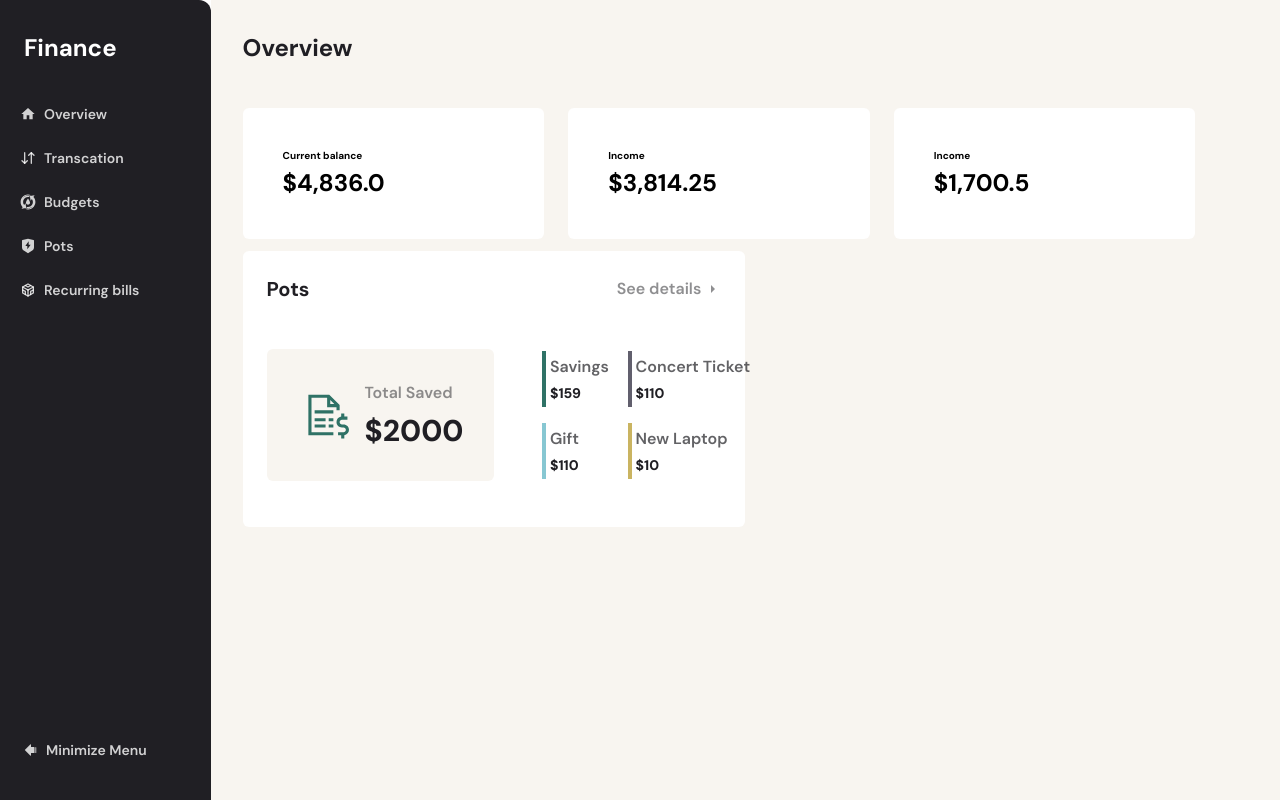
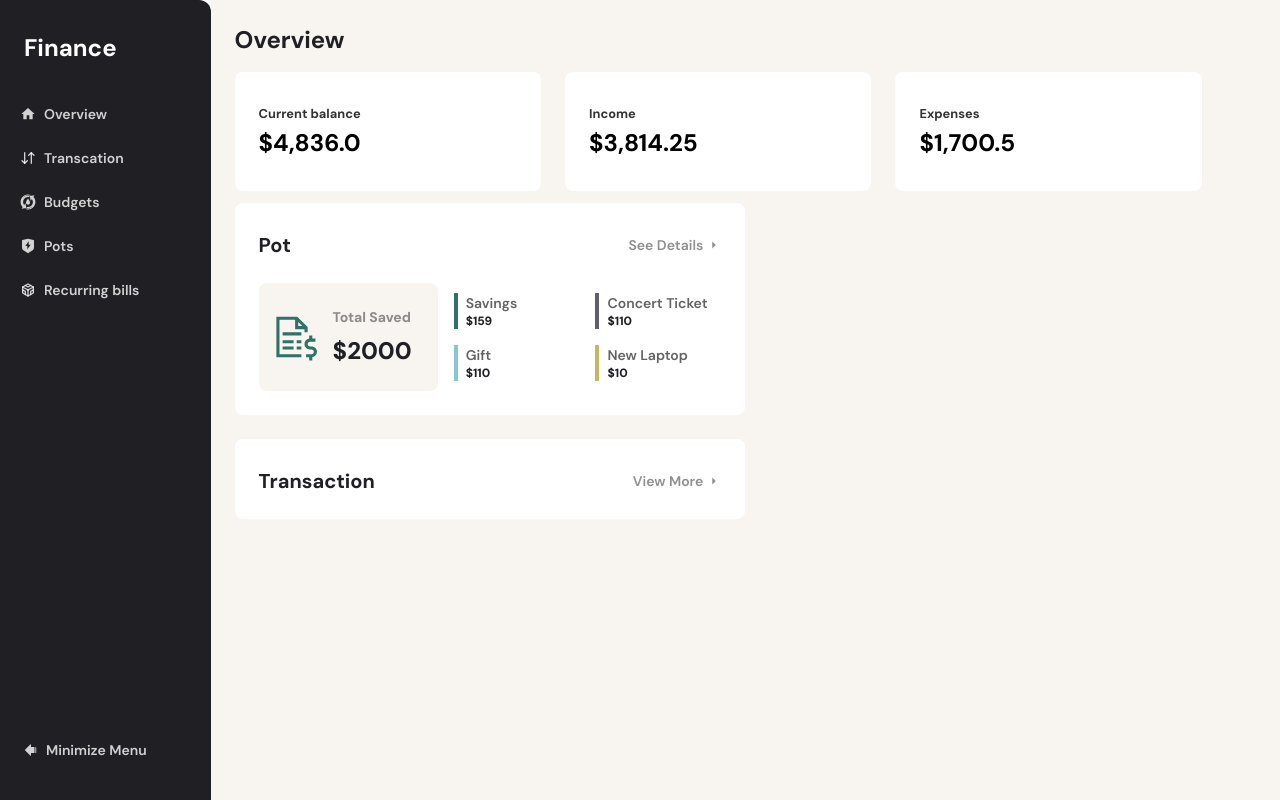
Before and after one commit to SandyAbasman/Personal-finance-app, a React (Vite) app: page / in a window 1280 px wide. Built offline with nearby package versions, Linux system fonts and the light colour scheme.

Commit message:
still on overview page

```diff
--- a/src/component/Balance.jsx
+++ b/src/component/Balance.jsx
@@ -3,10 +3,10 @@ import React from 'react'
 export default function Balance({ heading, amount }) {
   return (
     <div
-      className={`flex flex-col gap-1  w-[30%] p-10 h-auto hover:bg-blue hover:cursor-pointer  hover:text-offWhite bg-white  rounded-md`}
+      className={`flex flex-col gap-1  w-[30%] p-6 py-8 h-auto hover:bg-blue hover:cursor-pointer   hover:text-offWhite bg-white  rounded-lg`}
     >
-      <p className={`text-[10px] font-bold`}>{heading}</p>
-      <p className={`text-2xl  font-bold`}>${amount}</p>
+      <p className={`text-[0.8rem] opacity-80 font-bold`}>{heading}</p>
+      <p className={`text-2xl   font-bold`}>${amount}</p>
     </div>
   )
 }
--- a/src/component/Pot.jsx
+++ b/src/component/Pot.jsx
@@ -1,41 +1,33 @@
 import React from 'react'
-import { IoMdArrowDropright } from 'react-icons/io'
 import data from '../utilis/data.json'
 import { LiaFileInvoiceDollarSolid } from 'react-icons/lia'
+import UpperBox from './UpperBox'
 
 export default function Pot() {
   return (
-    <div className="flex  flex-col justify-between gap-6  bg-white  p-6 rounded-md">
-      <div className="flex flex-row justify-between items-center  ">
-        <h2 className="font-bold text-xl text-blue">Pots</h2>
-        <p className="text-nowrap flex flex-row justify-start items-center gap-1 hover:cursor-pointer hover:text-blue/30 font-semibold text-blue/50">
-          See details
-          <span>
-            <IoMdArrowDropright color="text-blue/70" />
-          </span>
-        </p>
-      </div>
-      <div className="flex flex-row justify-between  gap-6 items-center w-full h-auto ">
-        <div className=" w-1/2 h-auto flex flex-row  bg-background justify-start rounded-md items-center gap-4 p-8">
+    <div className="flex  flex-col justify-between gap-6  bg-white  p-6 rounded-lg">
+      <UpperBox title="Pot" leftText="See Details" />
+      <div className="flex flex-row justify-between  gap-4 items-center w-full h-auto ">
+        <div className=" w-2/5 h-auto flex flex-row  bg-background justify-start rounded-lg items-center gap-4 py-6 p-2">
           <i className="text-green">
             <LiaFileInvoiceDollarSolid size={50} />
           </i>
           <div className="flex flex-col justify-between gap-2 items-start">
-            <p className=" text-blue/50  font-semibold">Total Saved</p>
-            <p className="font-extrabold text-3xl  text-blue "> ${data.pots[0].target}</p>
+            <p className=" text-blue/50 text-sm font-bold">Total Saved</p>
+            <p className="font-extrabold text-2xl  text-blue "> ${data.pots[0].target}</p>
           </div>
         </div>
 
-        <div className=" w-1/2 h-auto grid gap-4 p-6 grid-cols-2 ">
+        <div className=" w-3/5 h-auto grid gap-4  grid-cols-2 ">
           {data.pots.slice(0, 4).map((pot) => {
             return (
               <div
                 key={pot.name}
                 style={{ borderColor: pot.theme }}
-                className={`w-1/2 flex flex-col p-1 justify-between item-start gap-1   border-l-4  `}
+                className={`w-1/2 flex flex-col pl-2 justify-between item-start   border-l-4  `}
               >
-                <p className="text-blue/70 text-nowrap font-semibold  ">{pot.name}</p>
-                <p className="font-extrabold text-sm  text-blue">${pot.total}</p>
+                <p className="text-blue/70 text-nowrap text-sm font-semibold  ">{pot.name}</p>
+                <p className="font-extrabold text-xs  text-blue">${pot.total}</p>
               </div>
             )
           })}
--- /dev/null
+++ b/src/component/Transaction.jsx
@@ -0,0 +1,10 @@
+import React from 'react'
+import UpperBox from './UpperBox'
+
+export default function Transaction() {
+  return (
+    <div className="flex  flex-col justify-between gap-6  bg-white  p-6 rounded-lg">
+      <UpperBox title="Transaction" leftText="View More" />
+    </div>
+  )
+}
--- /dev/null
+++ b/src/component/UpperBox.jsx
@@ -0,0 +1,16 @@
+import React from 'react'
+import { IoMdArrowDropright } from 'react-icons/io'
+
+export default function UpperBox({ title, leftText }) {
+  return (
+    <div className="flex flex-row justify-between items-center mt-1  ">
+      <h2 className="font-bold text-xl text-blue">{title}</h2>
+      <p className="text-nowrap text-sm flex flex-row justify-start items-center gap-1 hover:cursor-pointer hover:text-blue/30 font-semibold text-blue/50">
+        {leftText}
+        <span>
+          <IoMdArrowDropright color="text-blue/70" />
+        </span>
+      </p>
+    </div>
+  )
+}
--- a/src/pages/overview.jsx
+++ b/src/pages/overview.jsx
@@ -2,19 +2,27 @@ import React from 'react'
 import Balance from '../component/Balance'
 import data from '../utilis/data.json'
 import Pot from '../component/Pot'
+import Transaction from '../component/Transaction'
 
 export default function Overview() {
   return (
-    <div className="w-full h-auto flex flex-col gap-3 p-4">
-      <h2 className="text-blue font-bold pb-8  text-2xl">Overview</h2>
+    <div className="w-full h-auto flex flex-col gap-3 p-2">
+      <h2 className="text-blue font-bold mb-1  text-2xl">Overview</h2>
       <div className=" flex flex-wrap  flex-row gap-6">
         <Balance heading="Current balance" amount={data.balance.current} />
         <Balance heading="Income" amount={data.balance.income} />
-        <Balance heading="Income" amount={data.balance.expenses} />
+        <Balance heading="Expenses" amount={data.balance.expenses} />
       </div>
+      <div className="flex flex-row w-full h-auto ">
+        <div className="w-2/4 flex-col flex h-auto gap-6">
+          <Pot />
+          <Transaction />
+        </div>
 
-      <div className="w-1/2 h-auto">
-        <Pot />
+        <div className="flex flex-col w-/4">
+          {/* <Budgets/>
+  <RecurringBills/> */}
+        </div>
       </div>
     </div>
   )
--- a/src/utilis/data.json
+++ b/src/utilis/data.json
@@ -449,7 +449,7 @@
       "name": "Holiday",
       "target": 1440.0,
       "total": 531.0,
-      "theme": "purple"
+      "theme": "#ECCCAE"
     }
   ]
 }
--- a/tailwind.config.js
+++ b/tailwind.config.js
@@ -8,12 +8,12 @@ module.exports = {
         'grey': '#AFAFB0',
         'text-blue': '#202022',
         "background": '#F8F5F0',
-        "green": '#2F7266',
+        'green': '#2F7266',
         "offWhite": "#f8f8f8",
         "navy": "#615F6D",
         "cyan":"#87C7D2" ,
         "yellow":"#CAB461",
-        "purple":"#ECCCAE",
+        "purple":"#ECCCAE"
       },
     },
   },
```
